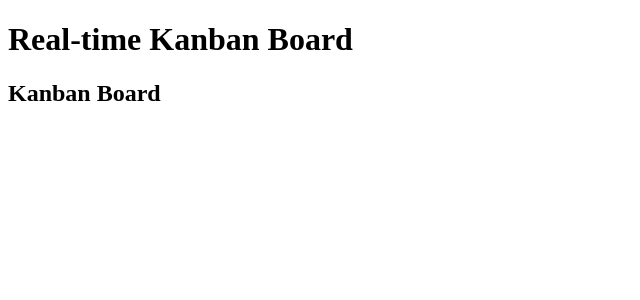
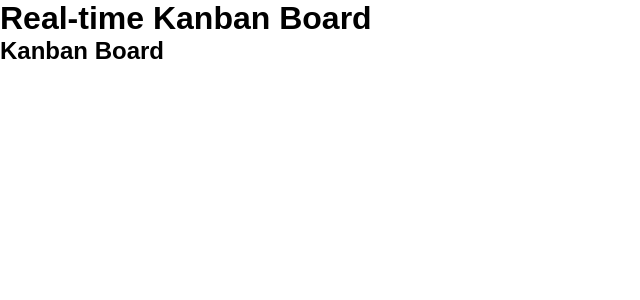
Before and after one commit to Sarthak-1229/Vyorius_Drones-, a React (Vite) app in the folder Internship_assignment/frontend/: page / in a window 1280 px wide. Shown: the top 300 px of the page, without its empty margins (0-640 px from the left). Built offline with nearby package versions, Linux system fonts and the light colour scheme.

Commit message:
style: clean up default CSS and create base index.css

```diff
--- /dev/null
+++ b/Internship_assignment/frontend/src/index.css
@@ -0,0 +1,13 @@
+/* Base Reset and Cleanup */
+* {
+  margin: 0;
+  padding: 0;
+  box-sizing: border-box;
+}
+
+body {
+  margin: 0;
+  font-family: sans-serif;
+  -webkit-font-smoothing: antialiased;
+  -moz-osx-font-smoothing: grayscale;
+}
--- a/Internship_assignment/frontend/src/main.jsx
+++ b/Internship_assignment/frontend/src/main.jsx
@@ -1,6 +1,7 @@
 import { StrictMode } from "react";
 import { createRoot } from "react-dom/client";
 
+import "./index.css";
 import App from "./App.jsx";
 
 createRoot(document.getElementById("root")).render(
```
